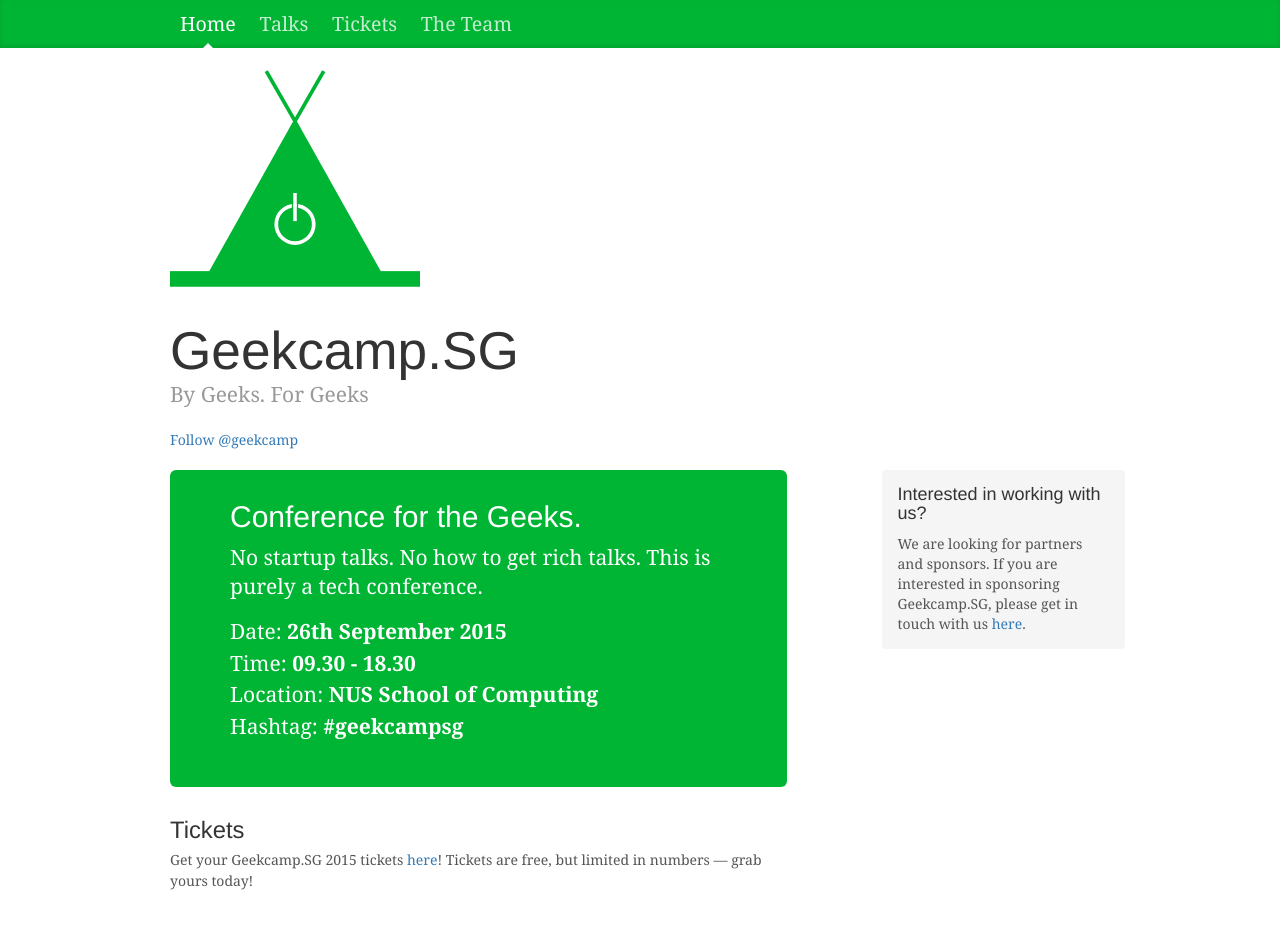
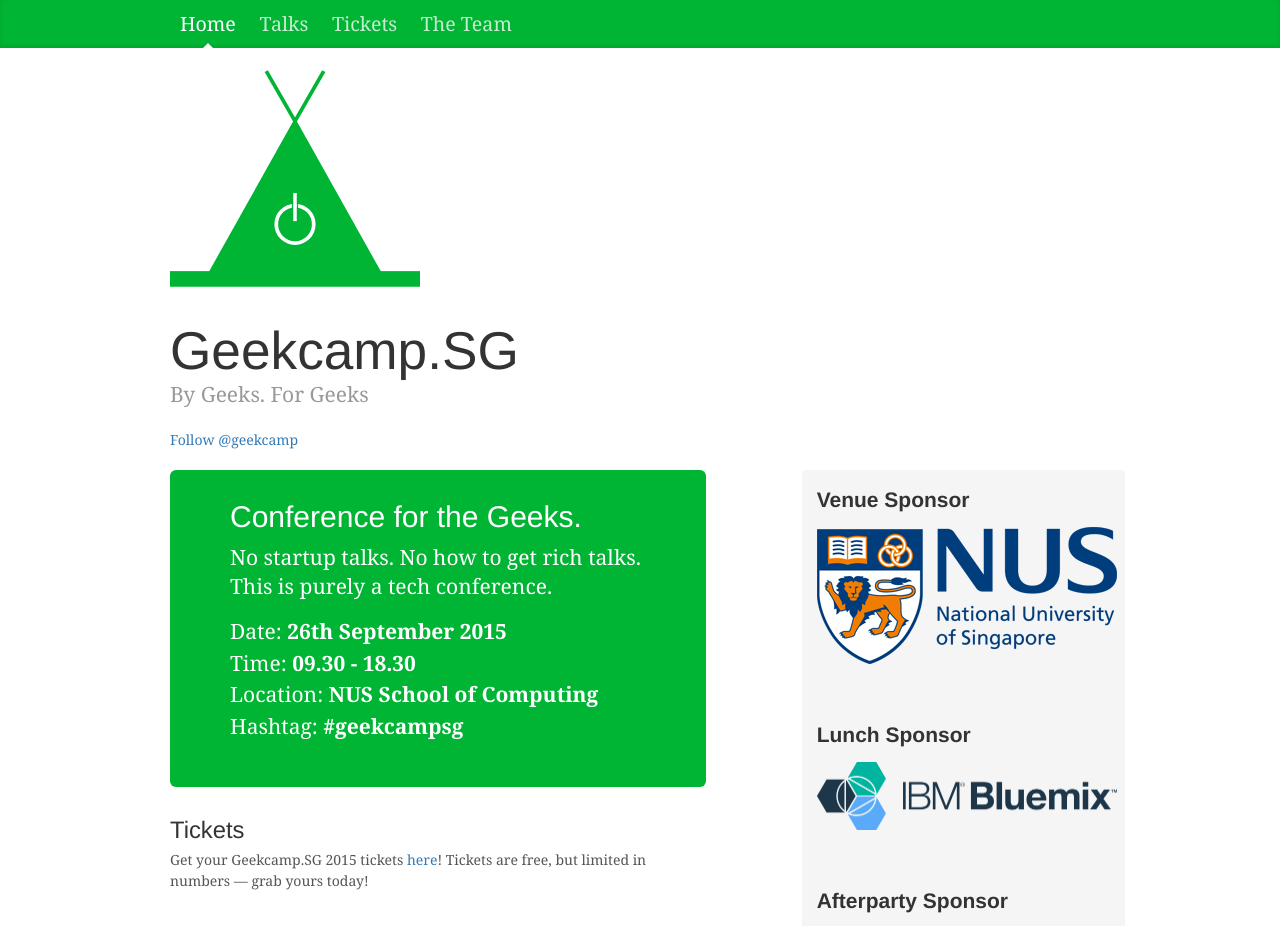
Before and after one commit to geekcampsg/website-2016, a Jekyll site: the page built from index.html, in a window 1280 px wide. Shown: the top 926 px of the page. Built offline with Jekyll 4.4.1, drawn with Linux system fonts in a browser that asks for light colours; comment, search, counter and statistics services are not loaded.

Commit message:
Add sponsors.
Add NUS.
Add Braintree-PayPal.
Add IBM Bluemix.

```diff
--- a/css/style.css
+++ b/css/style.css
@@ -373,3 +373,36 @@
     flex-grow: 1;
   }
 }
+
+/* SPONSOR LOGOS */
+
+.sponsor-large img {
+  max-width: 300px;
+  max-height: 300px;
+  margin-bottom: 4em;
+}
+
+.sponsor-medium img {
+  max-width: 180px;
+  max-height: 180px;
+  margin-bottom: 4em;
+}
+
+.sponsor-small img {
+  max-width: 100px;
+  max-height: 100px;
+  margin-bottom: 4em;
+}
+
+.sponsor-large:before,
+.sponsor-medium:before,
+.sponsor-small:before {
+  content: attr(data-sponsor);
+  font-family: "Helvetica Neue", Helvetica, Arial, sans-serif;
+  font-weight: 700;
+  font-size: 1.5em;
+  color: #333;
+  display: block;
+  width: 100%;
+  height: 2em;
+}
--- a/index.html
+++ b/index.html
@@ -44,7 +44,7 @@
   </div>
 
   <div class="row">
-    <div class="col-sm-8 blog-main">
+    <div class="col-sm-7 blog-main">
       <div class="jumbotron">
         <h2>Conference for the Geeks.</h2>
         <p class="lead">No startup talks. No how to get rich talks. This is purely a tech conference.</p>
@@ -80,7 +80,18 @@
       </div>
     </div><!-- /.blog-main -->
 
-    <div class="col-sm-3 col-sm-offset-1 blog-sidebar">
+    <div class="col-sm-4 col-sm-offset-1 blog-sidebar">
+      <div class="sidebar-module sidebar-module-inset">
+        <div class="sponsor-large" data-sponsor="Venue Sponsor">
+          <img src="/images/sponsors/nus.png">
+        </div>
+        <div class="sponsor-large" data-sponsor="Lunch Sponsor">
+          <img src="/images/sponsors/ibm-bluemix.png">
+        </div>
+        <div class="sponsor-large" data-sponsor="Afterparty Sponsor">
+          <img src="/images/sponsors/braintree-paypal.png">
+        </div>
+      </div>
       <div class="sidebar-module sidebar-module-inset">
         <h4>Interested in working with us?</h4>
         <p>We are looking for partners and sponsors. If you are interested in sponsoring Geekcamp.SG, please get in touch with us <a href="mailto:info@geekcamp.sg">here</a>.</p>
```
Also changed, not shown: images/sponsors/braintree-paypal.png (added), images/sponsors/ibm-bluemix.png (added), images/sponsors/nus.png (added).
